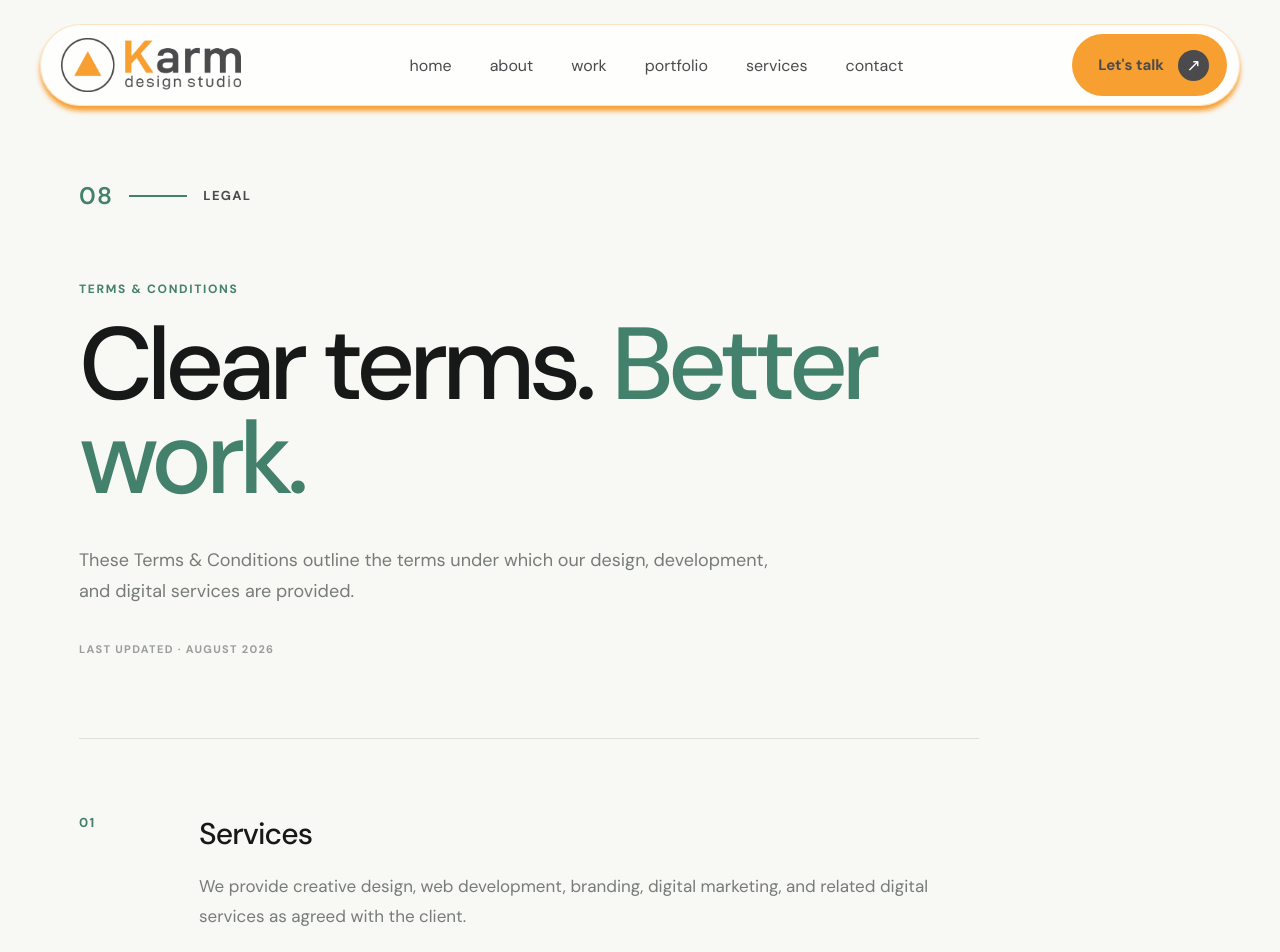
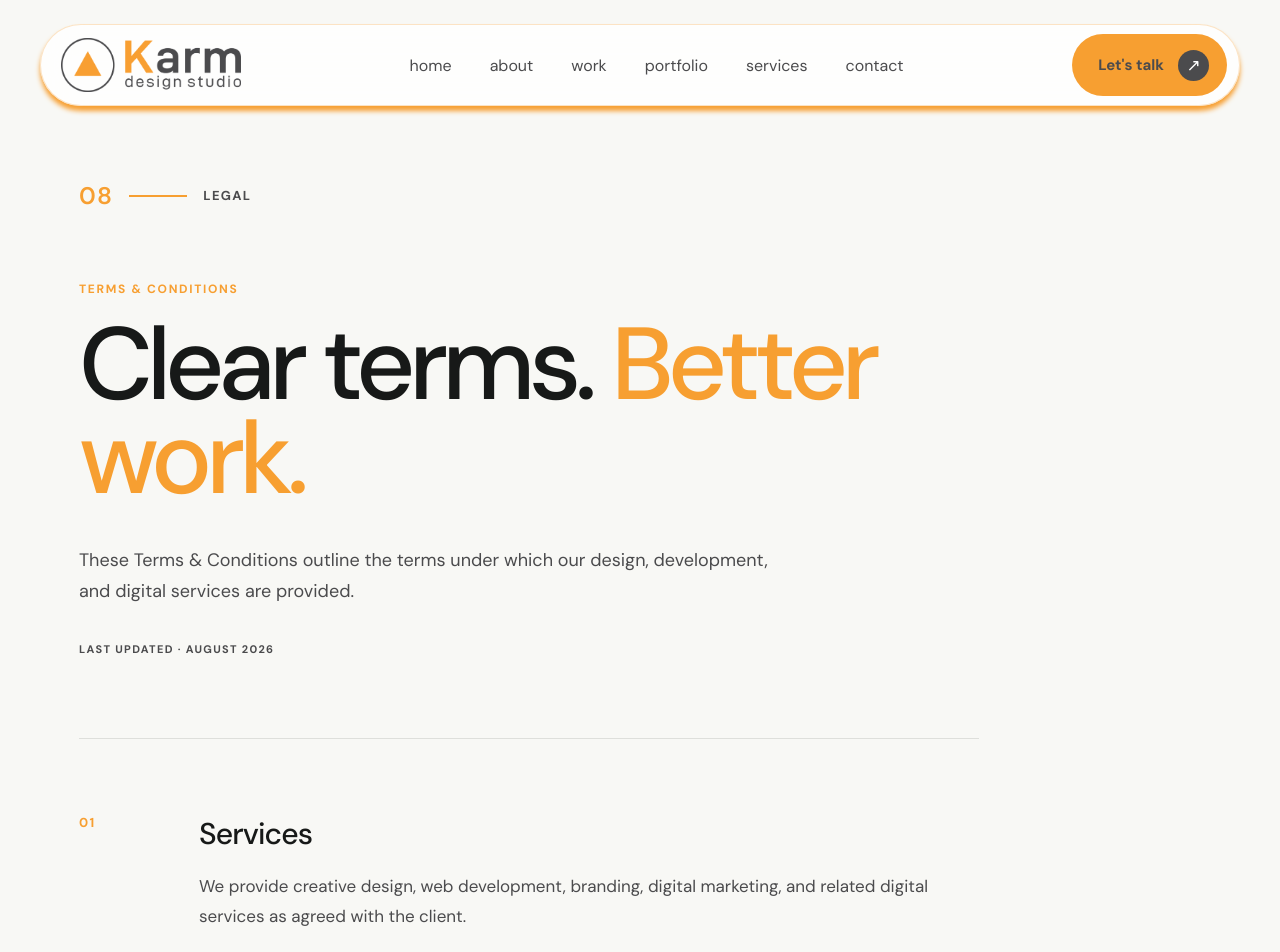
Before and after one commit to Mihir0407/portfolio-website, a Vue app: page /terms in a window 1280 px wide. Shown: the top 952 px of the page. Built offline with nearby package versions, Linux system fonts and the light colour scheme.

Commit message:
updated the polivy style few small thing like links also

```diff
--- a/src/components/IDCard/IDCard.vue
+++ b/src/components/IDCard/IDCard.vue
@@ -223,13 +223,13 @@ onBeforeUnmount(() => {
 
         <!-- BRAND -->
         <!-- BRAND -->
-<div class="card-brand">
+<!-- <div class="card-brand">
   <img
     src="/images/karm-logo.png"
     alt="Karm Design Studio"
     class="card-logo"
   />
-</div>
+</div> -->
 
         <!-- PORTFOLIO IMAGE -->
         <div class="id-photo">
--- a/src/pages/Policy.css
+++ b/src/pages/Policy.css
@@ -1,6 +1,6 @@
 .policy-page {
   min-height: 100vh;
-  background: #f8f8f5;
+  background: #F8F8F5;
   color: #171918;
 }
 
@@ -33,7 +33,7 @@
 }
 
 .section-number {
-  color: #43816d;
+  color: #F79F31;
   font-size: 24px;
   font-weight: 600;
 }
@@ -41,7 +41,7 @@
 .section-line {
   width: 58px;
   height: 2px;
-  background: #43816d;
+  background: #F79F31;
 }
 
 
@@ -52,13 +52,13 @@
 .policy-header {
   max-width: 900px;
   padding-bottom: 80px;
-  border-bottom: 1px solid #dedfdb;
+  border-bottom: 1px solid #DEDFDB;
 }
 
 .eyebrow {
   margin: 0 0 20px;
 
-  color: #43816d;
+  color: #F79F31;
 
   font-size: 12px;
   font-weight: 700;
@@ -68,6 +68,8 @@
 .policy-header h1 {
   margin: 0;
 
+  color: #171918;
+
   font-size: clamp(60px, 8vw, 110px);
   line-height: 0.92;
 
@@ -76,7 +78,7 @@
 }
 
 .policy-header h1 span {
-  color: #43816d;
+  color: #F79F31;
 }
 
 .policy-intro {
@@ -84,7 +86,7 @@
 
   margin-top: 40px;
 
-  color: #777c78;
+  color: #4B4B4D;
 
   font-size: 18px;
   line-height: 1.7;
@@ -95,7 +97,7 @@
 
   margin-top: 35px;
 
-  color: #9a9e9b;
+  color: #4B4B4D;
 
   font-size: 11px;
   font-weight: 700;
@@ -121,11 +123,11 @@
 
   padding: 55px 0;
 
-  border-bottom: 1px solid #dedfdb;
+  border-bottom: 1px solid #DEDFDB;
 }
 
 .policy-number {
-  color: #43816d;
+  color: #F79F31;
 
   font-size: 13px;
   font-weight: 700;
@@ -134,6 +136,8 @@
 
 .policy-content h2 {
   margin: 0 0 18px;
+
+  color: #171918;
 
   font-size: 30px;
   font-weight: 500;
@@ -146,10 +150,29 @@
 
   margin: 0;
 
-  color: #777c78;
+  color: #4B4B4D;
 
   font-size: 17px;
   line-height: 1.8;
+}
+
+
+/* =================================
+   LINKS
+================================= */
+
+.policy-content a {
+  color: #171918;
+
+  text-decoration: underline;
+  text-decoration-color: #F79F31;
+  text-underline-offset: 4px;
+
+  transition: color 0.3s ease;
+}
+
+.policy-content a:hover {
+  color: #F79F31;
 }
 
 
--- a/src/sections/Footer/Footer.vue
+++ b/src/sections/Footer/Footer.vue
@@ -132,7 +132,7 @@
             SOCIAL
           </span>
 
-          <a href="#" target="_blank" rel="noopener">
+          <a href="https://www.linkedin.com/company/karm-design-studio/" target="_blank" rel="noopener">
             LinkedIn ↗
           </a>
 
@@ -175,7 +175,7 @@
       <div class="footer-bottom">
 
         <span>
-          © 2026 Freelancer. All rights reserved.
+          © 2026 karm design studio. All rights reserved.
         </span>
 
 
```
Also changed, not shown: public/favicon.jpg.
